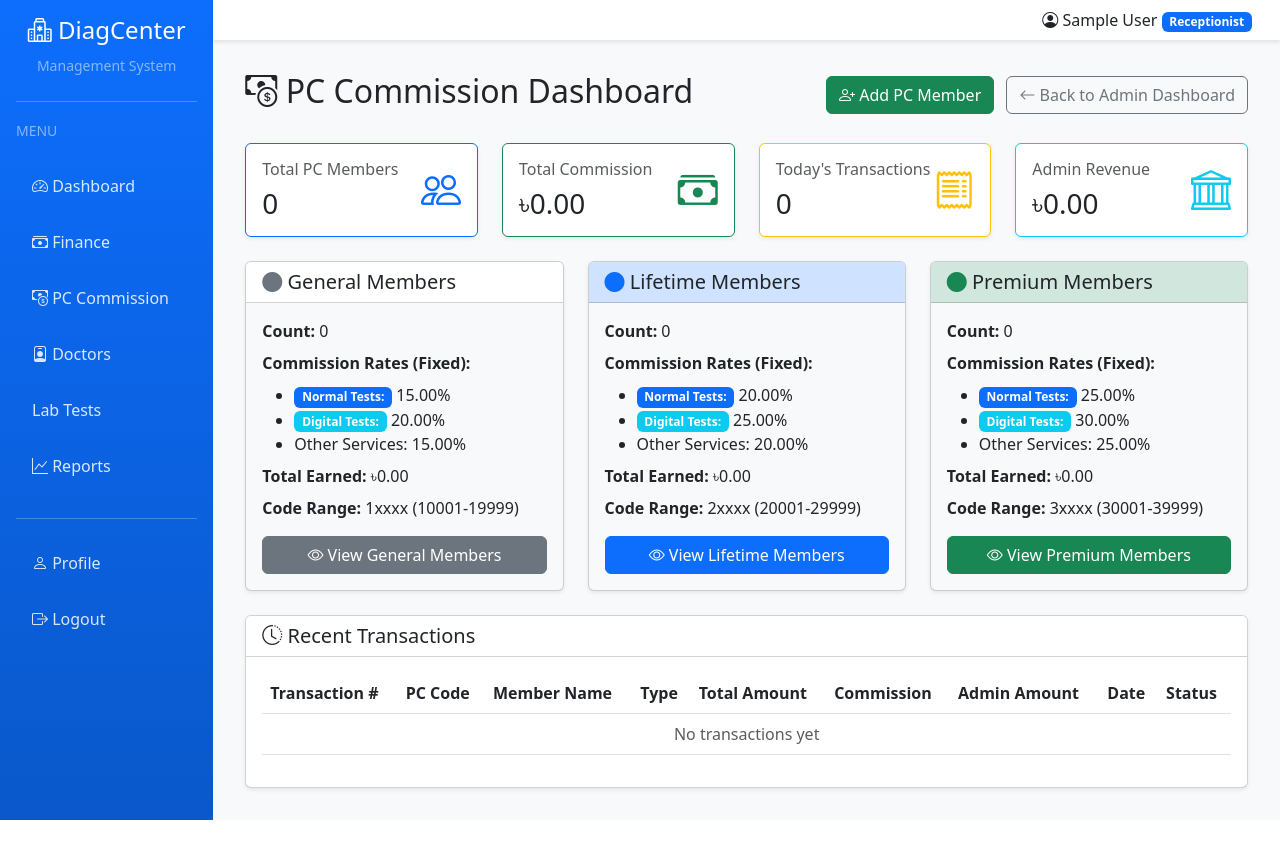
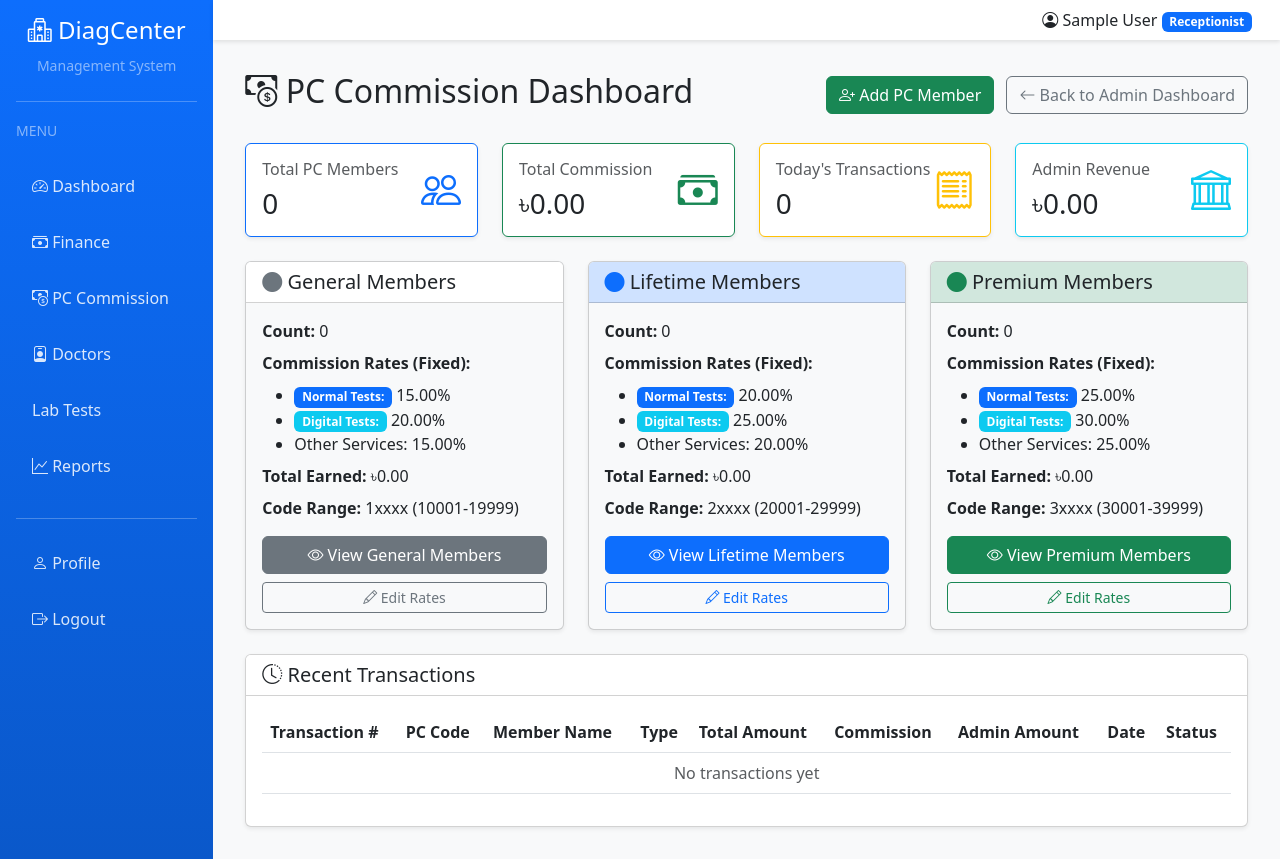
Before and after one commit to sa5613675-jpg/hosp, a Django app: page /accounts/pc-dashboard/ in a window 1280 px wide. Before the commit the page ends 820 px from the top, so only its background shows below. Run offline with Django 5.2, Linux system fonts and the light colour scheme; the visitor is signed in with stand-in values (Sample User, id 1); data that the repository does not hold is empty; some libraries are stand-ins or nearby versions.

Commit message:
Fix PC member creation and add commission rate editing
- Fix HTML template error in PC member creation form (extra closing div)
- Add Edit Rates buttons to PC dashboard for each member type
- Create modal dialog for editing commission rates
- Connect edit modal to update_default_rates view
- Admin can now edit rates for all members of a type at once

```diff
--- a/templates/accounts/pc_dashboard.html
+++ b/templates/accounts/pc_dashboard.html
@@ -103,6 +103,9 @@
                     <a href="{% url 'accounts:pc_member_list' 'GENERAL' %}" class="btn btn-secondary">
                         <i class="bi bi-eye"></i> View General Members
                     </a>
+                    <button type="button" class="btn btn-outline-secondary btn-sm" data-bs-toggle="modal" data-bs-target="#editRatesModal" onclick="setEditRates('GENERAL', 15.00, 20.00, 15.00)">
+                        <i class="bi bi-pencil"></i> Edit Rates
+                    </button>
                 </div>
             </div>
         </div>
@@ -127,6 +130,9 @@
                     <a href="{% url 'accounts:pc_member_list' 'LIFETIME' %}" class="btn btn-primary">
                         <i class="bi bi-eye"></i> View Lifetime Members
                     </a>
+                    <button type="button" class="btn btn-outline-primary btn-sm" data-bs-toggle="modal" data-bs-target="#editRatesModal" onclick="setEditRates('LIFETIME', 20.00, 25.00, 20.00)">
+                        <i class="bi bi-pencil"></i> Edit Rates
+                    </button>
                 </div>
             </div>
         </div>
@@ -151,6 +157,9 @@
                     <a href="{% url 'accounts:pc_member_list' 'PREMIUM' %}" class="btn btn-success">
                         <i class="bi bi-eye"></i> View Premium Members
                     </a>
+                    <button type="button" class="btn btn-outline-success btn-sm" data-bs-toggle="modal" data-bs-target="#editRatesModal" onclick="setEditRates('PREMIUM', 25.00, 30.00, 25.00)">
+                        <i class="bi bi-pencil"></i> Edit Rates
+                    </button>
                 </div>
             </div>
         </div>
@@ -372,15 +381,65 @@ document.addEventListener('DOMContentLoaded', function() {
 // Ensure Bootstrap modals work properly
 document.addEventListener('DOMContentLoaded', function() {
     console.log('PC Dashboard loaded');
+});
 
-    // Test if modals are accessible
-    const generalModal = document.getElementById('editGeneralRatesModal');
-    const lifetimeModal = document.getElementById('editLifetimeRatesModal');
-    const premiumModal = document.getElementById('editPremiumRatesModal');
+// Function to set edit rates modal
+function setEditRates(memberType, normalRate, digitalRate, otherRate) {
+    document.getElementById('edit_member_type').value = memberType;
+    document.getElementById('edit_normal_test_commission').value = normalRate;
+    document.getElementById('edit_digital_test_commission').value = digitalRate;
+    document.getElementById('edit_commission_percentage').value = otherRate;
 
-    console.log('General Modal:', generalModal);
-    console.log('Lifetime Modal:', lifetimeModal);
-    console.log('Premium Modal:', premiumModal);
-});
+    const memberTypeNames = {
+        'GENERAL': 'General',
+        'LIFETIME': 'Lifetime',
+        'PREMIUM': 'Premium'
+    };
+    document.getElementById('editRatesModalLabel').textContent = 'Edit ' + memberTypeNames[memberType] + ' Member Rates';
+
+    // Update form action URL
+    const form = document.getElementById('editRatesForm');
+    form.action = '/accounts/pc-rates/update/' + memberType + '/';
+}
 </script>
+
+<!-- Edit Rates Modal -->
+<div class="modal fade" id="editRatesModal" tabindex="-1" aria-labelledby="editRatesModalLabel" aria-hidden="true">
+    <div class="modal-dialog">
+        <div class="modal-content">
+            <div class="modal-header">
+                <h5 class="modal-title" id="editRatesModalLabel">Edit Commission Rates</h5>
+                <button type="button" class="btn-close" data-bs-dismiss="modal" aria-label="Close"></button>
+            </div>
+            <form method="post" action="" id="editRatesForm">
+                {% csrf_token %}
+                <input type="hidden" id="edit_member_type" name="member_type" value="">
+                <div class="modal-body">
+                    <div class="mb-3">
+                        <label for="edit_normal_test_commission" class="form-label">Normal Tests Commission (%)</label>
+                        <input type="number" step="0.01" class="form-control" id="edit_normal_test_commission" name="normal_test_commission" required>
+                    </div>
+                    <div class="mb-3">
+                        <label for="edit_digital_test_commission" class="form-label">Digital Tests Commission (%)</label>
+                        <input type="number" step="0.01" class="form-control" id="edit_digital_test_commission" name="digital_test_commission" required>
+                    </div>
+                    <div class="mb-3">
+                        <label for="edit_commission_percentage" class="form-label">Other Services Commission (%)</label>
+                        <input type="number" step="0.01" class="form-control" id="edit_commission_percentage" name="commission_percentage" required>
+                    </div>
+                    <div class="alert alert-warning">
+                        <i class="bi bi-exclamation-triangle"></i> This will update rates for all members of this type.
+                    </div>
+                </div>
+                <div class="modal-footer">
+                    <button type="button" class="btn btn-secondary" data-bs-dismiss="modal">Cancel</button>
+                    <button type="submit" class="btn btn-primary">
+                        <i class="bi bi-check-circle"></i> Update Rates
+                    </button>
+                </div>
+            </form>
+        </div>
+    </div>
+</div>
+
 {% endblock %}
--- a/templates/accounts/pc_member_create.html
+++ b/templates/accounts/pc_member_create.html
@@ -70,7 +70,6 @@
                                         <div class="form-check mt-2">
                                             <input class="form-check-input" type="radio" name="member_type"
                                                    value="PREMIUM" id="type_premium" required>
-                                        </div>
                                         </div>
                                     </div>
                                 </div>
```
